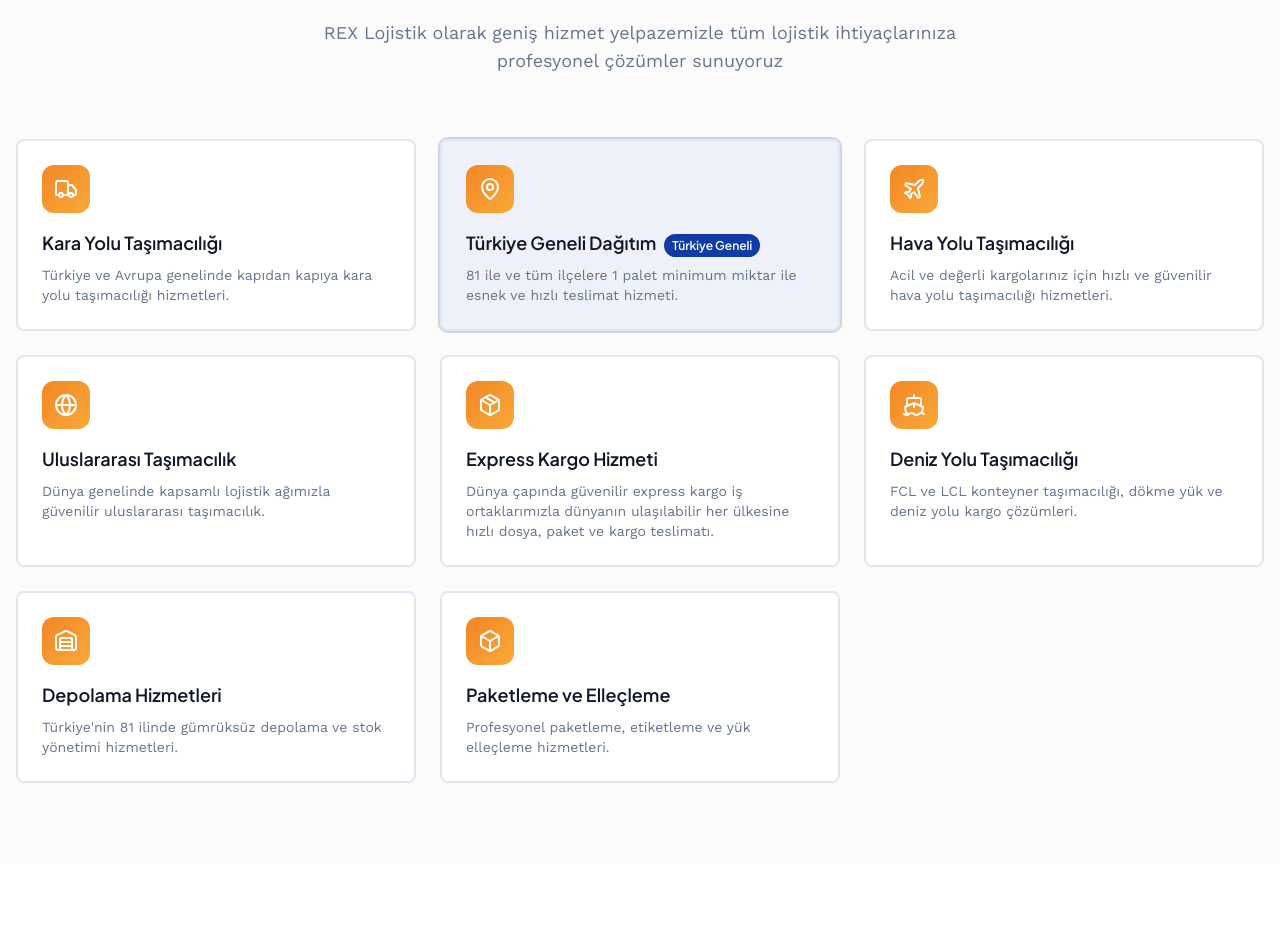
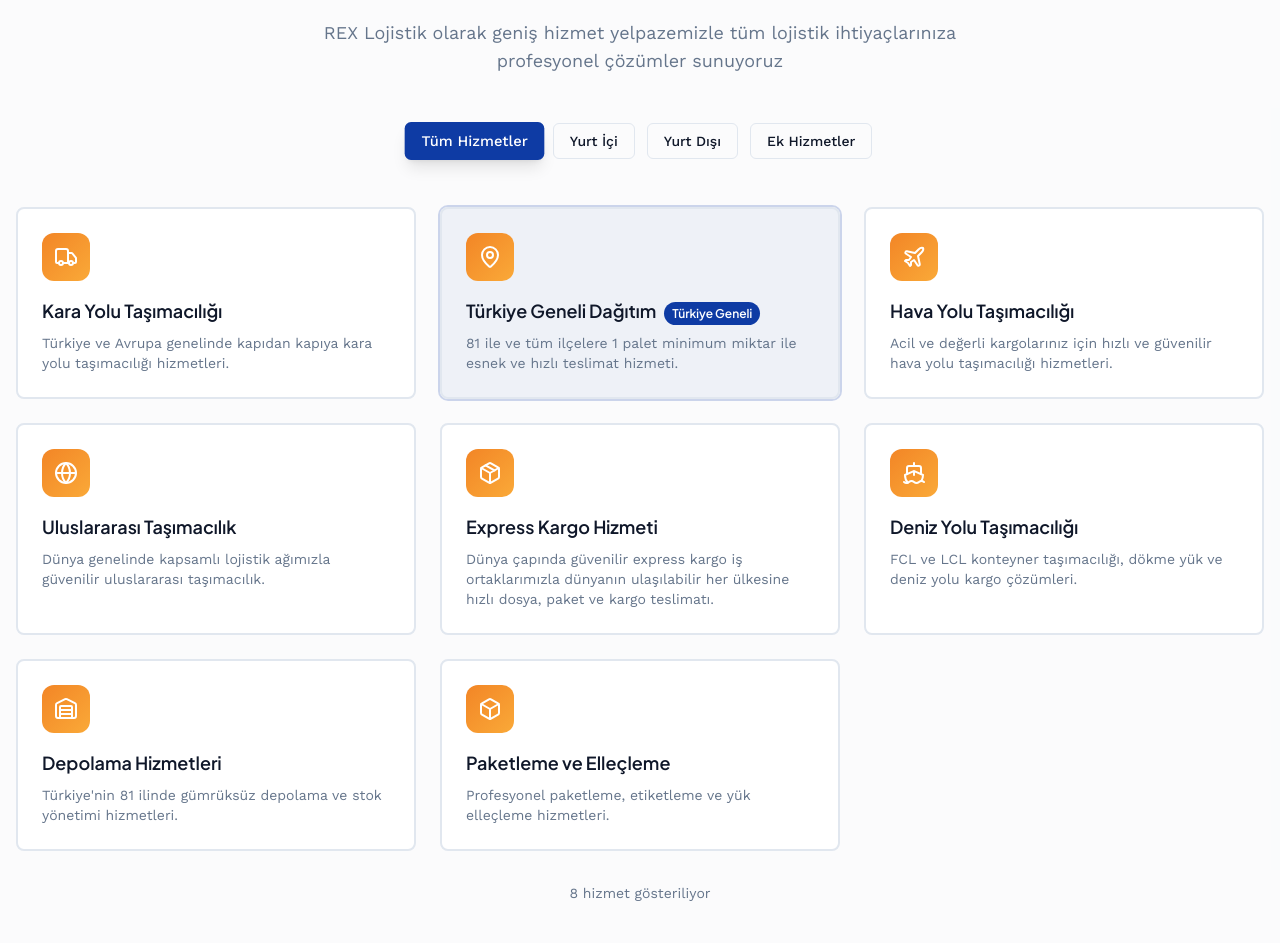
Before and after one commit to hakankesikler/sg-858f4a06-cef2-4736-8b39-c7b4ea443985-1773598027, a Next.js app: page / in a window 1280 px wide. Shown: the part 909-1852 px from the top of the page. Built offline with nearby package versions, Linux system fonts and the light colour scheme.

Commit message:
feat(services): Implement category filtering with interactive buttons

```diff
--- a/src/components/Services.tsx
+++ b/src/components/Services.tsx
@@ -1,55 +1,90 @@
+"use client";
+
+import { useState } from "react";
 import { Plane, Ship, Truck, Warehouse, Globe, Box, MapPin, Package } from "lucide-react";
 import { Card, CardContent } from "@/components/ui/card";
+import { Button } from "@/components/ui/button";
 
-const services = [
+type ServiceCategory = "all" | "domestic" | "international" | "additional";
+
+interface Service {
+  icon: typeof Truck;
+  title: string;
+  description: string;
+  featured?: boolean;
+  category: ServiceCategory;
+}
+
+const services: Service[] = [
   {
     icon: Truck,
     title: "Kara Yolu Taşımacılığı",
     description: "Türkiye ve Avrupa genelinde kapıdan kapıya kara yolu taşımacılığı hizmetleri.",
+    category: "domestic",
   },
   {
     icon: MapPin,
     title: "Türkiye Geneli Dağıtım",
     description: "81 ile ve tüm ilçelere 1 palet minimum miktar ile esnek ve hızlı teslimat hizmeti.",
     featured: true,
+    category: "domestic",
   },
   {
     icon: Plane,
     title: "Hava Yolu Taşımacılığı",
     description: "Acil ve değerli kargolarınız için hızlı ve güvenilir hava yolu taşımacılığı hizmetleri.",
+    category: "international",
   },
   {
     icon: Globe,
     title: "Uluslararası Taşımacılık",
     description: "Dünya genelinde kapsamlı lojistik ağımızla güvenilir uluslararası taşımacılık.",
+    category: "international",
   },
   {
     icon: Package,
     title: "Express Kargo Hizmeti",
     description: "Dünya çapında güvenilir express kargo iş ortaklarımızla dünyanın ulaşılabilir her ülkesine hızlı dosya, paket ve kargo teslimatı.",
+    category: "international",
   },
   {
     icon: Ship,
     title: "Deniz Yolu Taşımacılığı",
     description: "FCL ve LCL konteyner taşımacılığı, dökme yük ve deniz yolu kargo çözümleri.",
+    category: "international",
   },
   {
     icon: Warehouse,
     title: "Depolama Hizmetleri",
     description: "Türkiye'nin 81 ilinde gümrüksüz depolama ve stok yönetimi hizmetleri.",
+    category: "domestic",
   },
   {
     icon: Box,
     title: "Paketleme ve Elleçleme",
     description: "Profesyonel paketleme, etiketleme ve yük elleçleme hizmetleri.",
+    category: "additional",
   },
 ];
 
+const categories = [
+  { id: "all" as ServiceCategory, label: "Tüm Hizmetler" },
+  { id: "domestic" as ServiceCategory, label: "Yurt İçi" },
+  { id: "international" as ServiceCategory, label: "Yurt Dışı" },
+  { id: "additional" as ServiceCategory, label: "Ek Hizmetler" },
+];
+
 export function Services() {
+  const [activeCategory, setActiveCategory] = useState<ServiceCategory>("all");
+
+  const filteredServices = activeCategory === "all"
+    ? services
+    : services.filter(service => service.category === activeCategory);
+
   return (
     <section id="hizmetler" className="py-20 bg-secondary/30">
       <div className="container mx-auto px-4">
-        <div className="text-center max-w-2xl mx-auto mb-16">
+        <div className="text-center max-w-2xl mx-auto mb-12">
           <h2 className="font-heading font-bold text-4xl text-navy mb-4">
             Hizmetlerimiz
           </h2>
@@ -58,12 +93,31 @@ export function Services() {
           </p>
         </div>
 
+        {/* Category Filter Buttons */}
+        <div className="flex flex-wrap justify-center gap-3 mb-12">
+          {categories.map((category) => (
+            <Button
+              key={category.id}
+              variant={activeCategory === category.id ? "default" : "outline"}
+              onClick={() => setActiveCategory(category.id)}
+              className={`transition-all duration-300 ${
+                activeCategory === category.id
+                  ? "shadow-lg scale-105"
+                  : "hover:scale-105"
+              }`}
+            >
+              {category.label}
+            </Button>
+          ))}
+        </div>
+
+        {/* Services Grid */}
         <div className="grid md:grid-cols-2 lg:grid-cols-3 gap-6">
-          {services.map((service, index) => (
+          {filteredServices.map((service, index) => (
             <Card
               key={index}
               className={`border-2 hover:border-primary hover:shadow-xl transition-all duration-300 group ${
-                service.featured ? 'ring-2 ring-primary/20 bg-primary/5' : ''
+                service.featured ? "ring-2 ring-primary/20 bg-primary/5" : ""
               }`}
             >
               <CardContent className="p-6">
@@ -85,6 +139,14 @@ export function Services() {
             </Card>
           ))}
         </div>
+
+        {/* Service Count Info */}
+        <div className="text-center mt-8">
+          <p className="text-muted-foreground text-sm">
+            {filteredServices.length} hizmet gösteriliyor
+            {activeCategory !== "all" && ` (${categories.find(c => c.id === activeCategory)?.label})`}
+          </p>
+        </div>
       </div>
     </section>
   );
```
